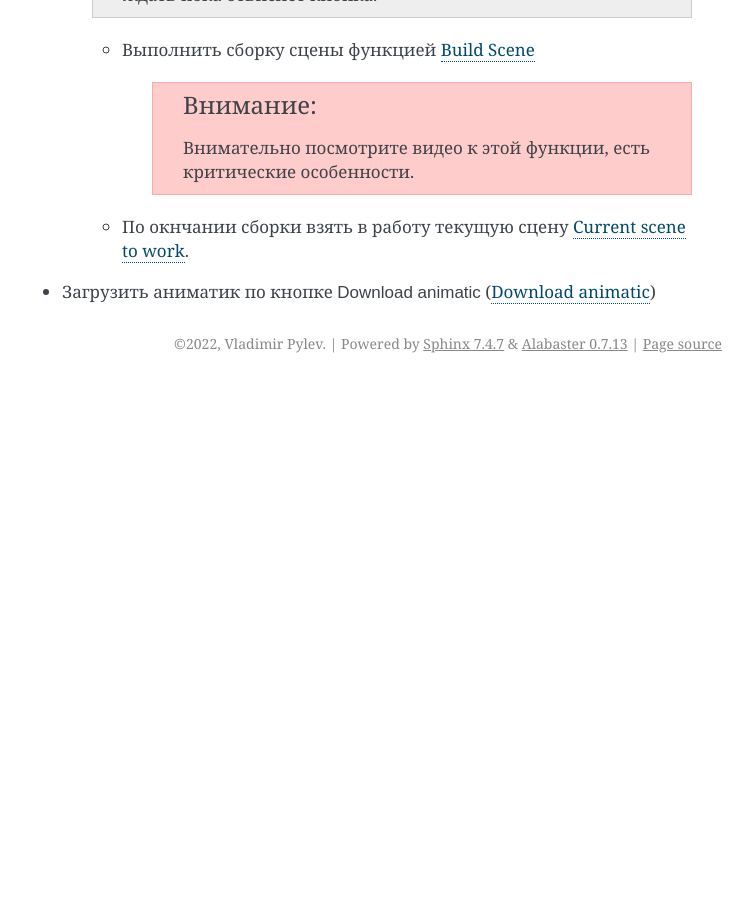
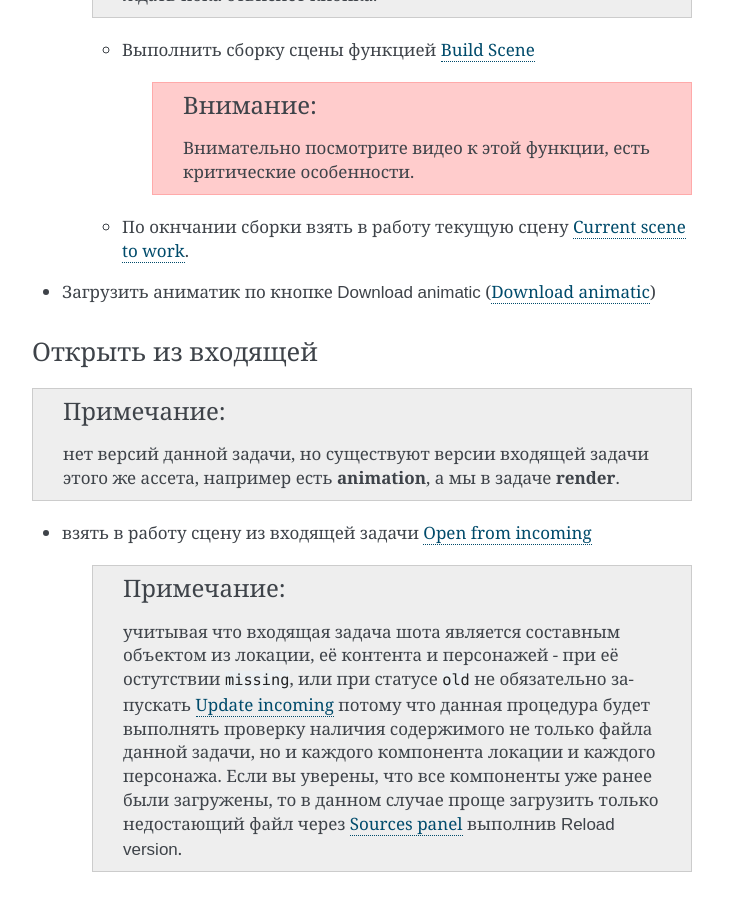
Before and after one commit to volodya-renderberg/cerebro-b3d-connect-manual, a Sphinx documentation site: the page built from docs/source/manual/processes/animation.rst, in a window 1280 px wide and 900 px high, scrolled down 963 px. Shown: the whole window, without its empty margins (388-1140 px from the left). Built offline with Sphinx 7.4.7, drawn with Linux system fonts in a browser that asks for light colours; before the commit the page ends 1346 px from its top, so only the background shows below that.

Commit message:
processes +

```diff
--- a/docs/source/manual/processes/animation.rst
+++ b/docs/source/manual/processes/animation.rst
@@ -36,3 +36,14 @@
     * По окнчании сборки взять в работу текущую сцену :ref:`selected_panel_current_scene_to_work`.
 
 * Загрузить аниматик по кнопке :guilabel:`Download animatic` (:ref:`animation_tools_download_animatic`)
+
+.. _animation_pull_task_from_incoming:
+
+Открыть из входящей
+~~~~~~~~~~~~~~~~~~~~~
+
+.. note:: нет версий данной задачи, но существуют версии входящей задачи этого же ассета, например есть **animation**, а мы в задаче **render**.
+
+* взять в работу сцену из входящей задачи :ref:`selected_panel_open_from_incoming`
+
+    .. note:: учитывая что входящая задача шота является составным объектом из локации, её контента и персонажей - при её остутствии ``missing``, или при статусе ``old`` не обязательно запускать :ref:`selected_panel_update_incoming` потому что данная процедура будет выполнять проверку наличия содержимого не только файла данной задачи, но и каждого компонента локации и каждого персонажа. Если вы уверены, что все компоненты уже ранее были загружены, то в данном случае проще загрузить только недостающий файл через :ref:`work_panel_source_panel` выполнив :guilabel:`Reload version`.
--- a/docs/source/manual/selected_panel_work.rst
+++ b/docs/source/manual/selected_panel_work.rst
@@ -73,7 +73,9 @@ Open from incoming
 
 	* список содержит имена задач и статус "свежести" версии
 
-		* при необходимости загрузить последнюю версию файла входящей задачи можно функцией :ref:`selected_panel_update_incoming`
+		* при необходимости загрузить последнюю версию файла входящей задачи можно в :ref:`selected_panel_source_panel` выполнив :guilabel:`Reload version`.
+
+		* если же загружаемая сцена составная (локация, шот) и какие-либо из её компонентов (пропсы, персонажи, локация) могут отсутствовать то можно выполнить :ref:`selected_panel_update_incoming`
 
 	* клик по кнопке :guilabel:`Open`:
 
```
